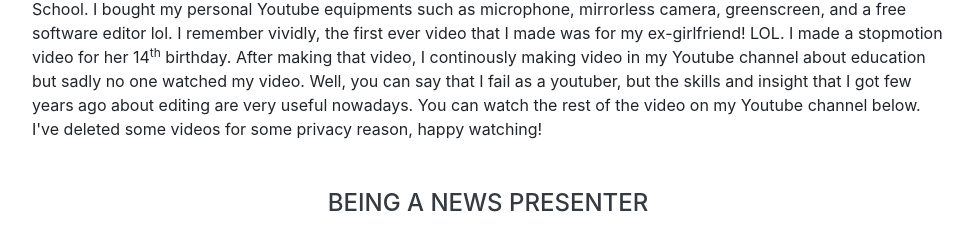
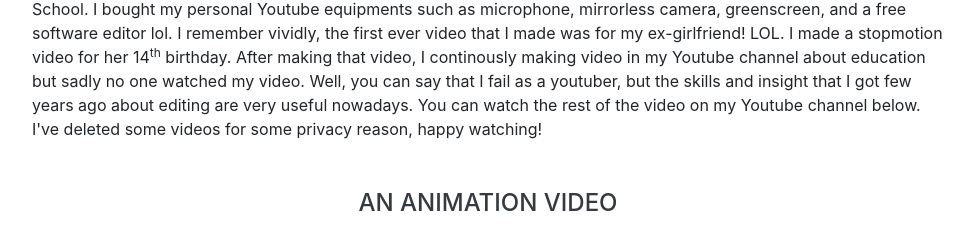
Before and after one commit to edonovanto/resumeWebsite, a website with bundled scripts: page index.html in a window 1280 px wide. Shown: the part 4718-4964 px from the top of the page, without its empty margins (288-1261 px from the left). Built offline with nearby package versions, Linux system fonts and the light colour scheme; a script that the page names is missing; a web font is replaced by a local one.

Commit message:
change the title

```diff
--- a/index.html
+++ b/index.html
@@ -297,7 +297,7 @@
         </div>
       <p class="mb-0">Not only playing music, I also love making videos! Tbh, I wanted to become a famous youtuber when I was in High School. I bought my personal Youtube equipments such as microphone, mirrorless camera, greenscreen, and a free software editor lol. I remember vividly, the first ever video that I made was for my ex-girlfriend! LOL. I made a stopmotion video for her 14<sup>th</sup> birthday. After making that video, I continously making video in my Youtube channel about education but sadly no one watched my video. Well, you can say that I fail as a youtuber, but the skills and insight that I got few years ago about editing are very useful nowadays. You can watch the rest of the video on my Youtube channel below. I've deleted some videos for some privacy reason, happy watching! </p>
         <!-- Youtube videos -->
-        <h4 class="video-title">Being a News Presenter</h4>
+        <h4 class="video-title">An Animation Video</h4>
         <div class="video">
             <iframe width="560" height="315" src="https://www.youtube.com/embed/S8Ww1dWxF6s" frameborder="0" allow="accelerometer; autoplay; encrypted-media; gyroscope; picture-in-picture" allowfullscreen></iframe>
         </div>
```
